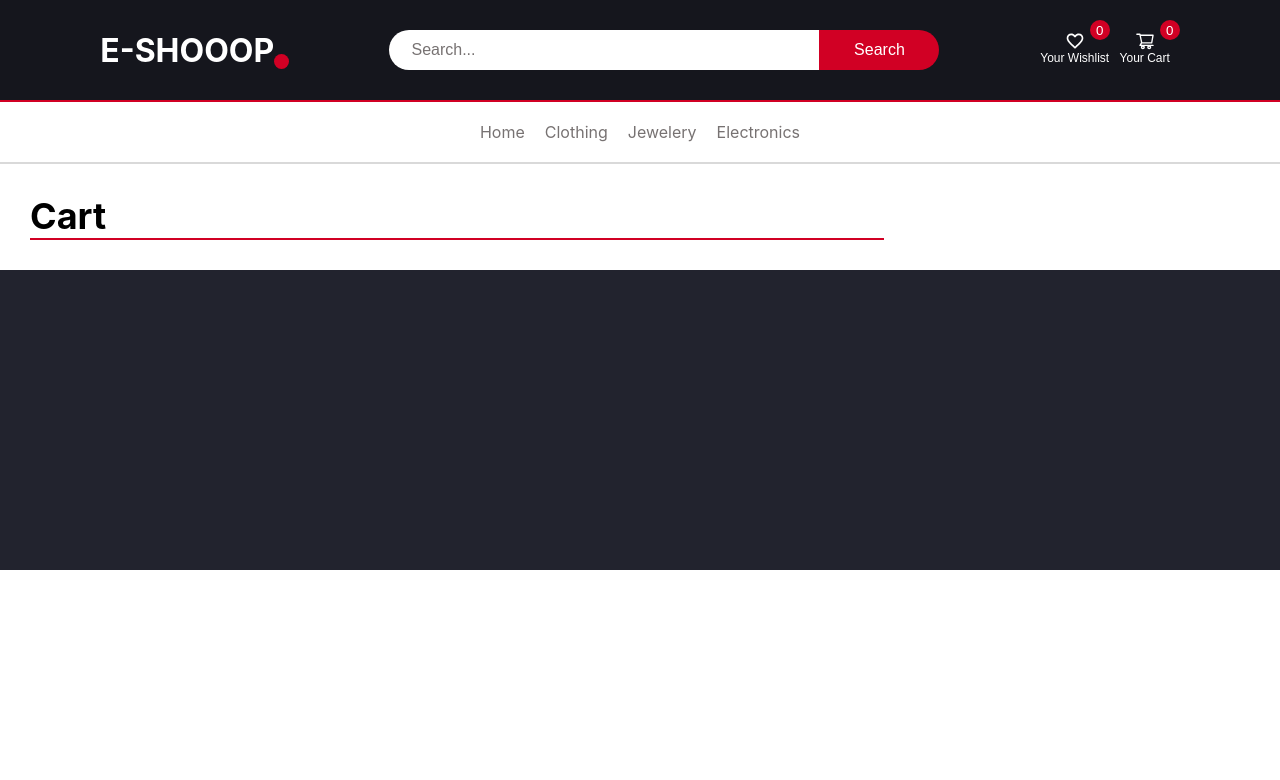
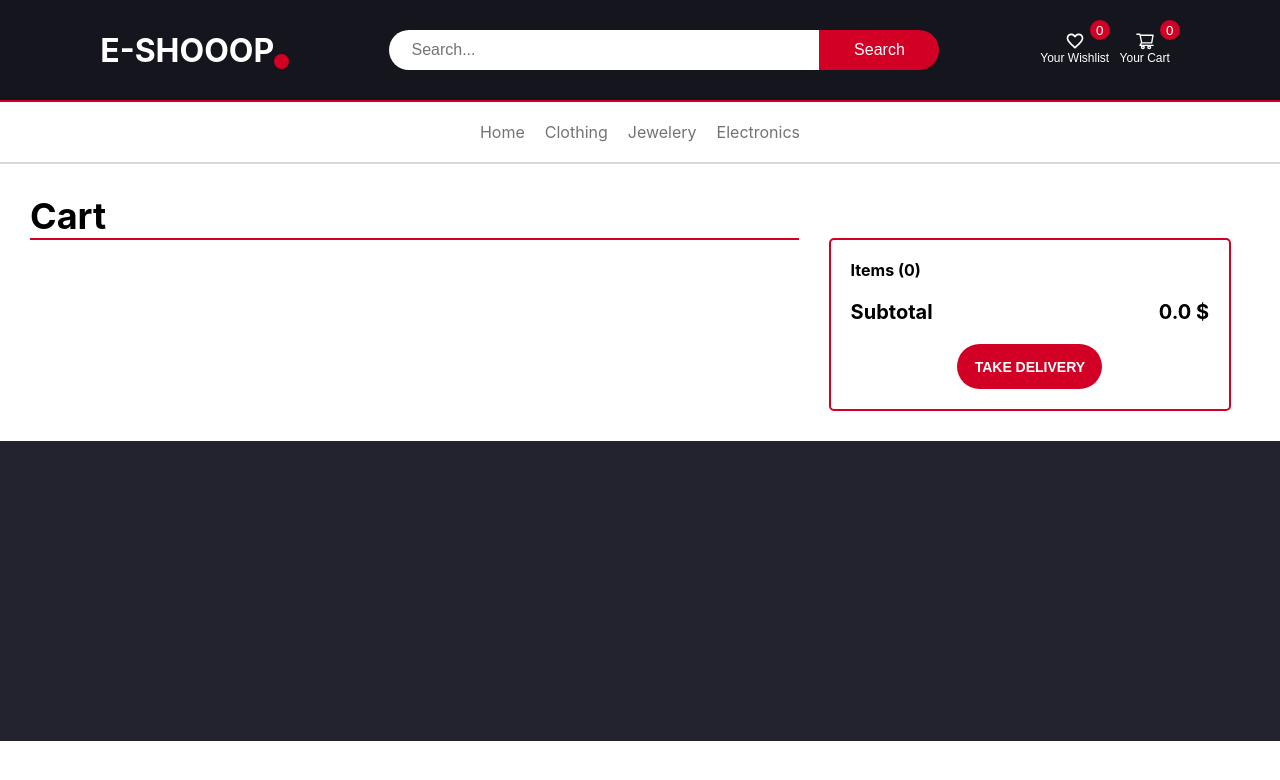
Before and after one commit to Kekmus/eshoop-next, a Next.js app: page /cart in a window 1280 px wide. Shown: the top 780 px of the page. Built offline with nearby package versions, Linux system fonts and the light colour scheme.

Commit message:
Feat: add cartsummary section

```diff
--- a/components/Cart/Cart.js
+++ b/components/Cart/Cart.js
@@ -1,5 +1,6 @@
 import style from "./Cart.module.css";
 import CartProductCard from "../CartProductCard/CartProductCard";
+import TotalCartAmount from "../TotalCartAmount/TotalCartAmount"
 import { useSelector } from "react-redux";
 import { useMemo } from "react";
 
@@ -7,13 +8,24 @@ const Cart = () => {
   const products = useSelector((state) => state.products.products);
   const cart = useSelector((state) => state.products.cart);
 
-  console.log(cart);
-
   const cartProducts = useMemo(() => {
     return [...products].filter((a) => {
       return cart[a.id];
     });
   }, [cart, products]);
+
+  const totalAmount = useMemo(() => {
+    return [...cartProducts].reduce((a, b) => {
+        return a + b.price * cart[b.id]
+      }, 0)
+  }, [cartProducts, cart]);
+
+  const totalCount = useMemo(() => {
+    return [...cartProducts].reduce((a, b) => {
+        return a + cart[b.id]
+      }, 0)
+  }, [cartProducts, cart]);
+
 
   return (
     <div className={style.cart__wrapper}>
@@ -29,13 +41,18 @@ const Cart = () => {
                 price={product.price}
                 key={product.id}
                 image={product.image}
-                rating={product.rating.rate}
                 id={product.id}
+                count={cart[product.id]}
               />
             ))}
           </div>
         </div>
-        <div className={style.cart__total__section}></div>
+        <div className={style.cart__total__section}>
+          <TotalCartAmount
+            totalAmount={totalAmount.toFixed(1)}
+            totalCount={totalCount}
+          />
+        </div>
       </div>
     </div>
   );
--- a/components/Cart/Cart.module.css
+++ b/components/Cart/Cart.module.css
@@ -9,8 +9,9 @@
 
 .cart__content {
   display: grid;
-  grid-template-columns: 70% 30%;
+  grid-template-columns: 63% 33%;
   grid-template-rows: 1fr;
+  column-gap: 30px;
 }
 
 .cart__cards__wrapper {
--- a/components/CartProductCard/CartProductCard.js
+++ b/components/CartProductCard/CartProductCard.js
@@ -2,13 +2,22 @@ import style from "./CartProductCard.module.css";
 import Image from "next/image";
 import { IconContext } from "react-icons";
 import { MdFavoriteBorder } from "react-icons/md";
-import { FaEye } from "react-icons/fa";
+import { GrClose } from "react-icons/gr";
 import Counter from "../Counter/Counter"
+import { useDispatch } from "react-redux";
+import { addToFavorites, reduceCountProductInCart, addToCart, delFromCart } from "../../features/productsSlice";
 
-const CartProductCard = ({ category, name, price, image, rating, id }) => {
+const CartProductCard = ({ category, name, price, image, id, count }) => {
+  const dispatch = useDispatch()
+
   const eyeIcon = (
     <IconContext.Provider value={{ color: "#15161D", size: "30px" }}>
-      <FaEye className={style.icon} />
+      <GrClose
+        className={style.icon}
+        onClick={(e) => {
+          dispatch(delFromCart(id));
+        }}
+      />
     </IconContext.Provider>
   );
 
@@ -48,7 +57,15 @@ const CartProductCard = ({ category, name, price, image, rating, id }) => {
         </div>
         <div className={style.productCard__price__section}>
           <h4 className={style.product__price}>${price}</h4>
-          <Counter value={1}/>
+          <Counter
+            value={count}
+            handleMinus={(e) => {
+              dispatch(reduceCountProductInCart(id));
+            }}
+            handlePlus={(e) => {
+              dispatch(addToCart(id));
+            }}
+          />
         </div>
       </div>
     </div>
--- a/components/Counter/Counter.js
+++ b/components/Counter/Counter.js
@@ -1,11 +1,11 @@
 import style from "./Counter.module.css";
 
-const Counter = ({value}) => {
+const Counter = ({value, handleMinus, handlePlus}) => {
   return (
     <div className={style.counter__wrapper}>
-      <div className={style.counter__minus}>-</div>
+      <div className={style.counter__minus} onClick={handleMinus}>-</div>
       <div className={style.counter__value}>{value}</div>
-      <div className={style.counter__plus}>+</div>
+      <div className={style.counter__plus} onClick={handlePlus}>+</div>
     </div>
   )
 }
--- /dev/null
+++ b/components/TotalCartAmount/TotalCartAmount.js
@@ -0,0 +1,24 @@
+import style from "./TotalCartAmount.module.css";
+import MyButton from "../MyButton/MyButton";
+
+const TotalCartAmount = ({ totalAmount, totalCount }) => {
+  return (
+    <div className={style.totalCartAmount__wrapper}>
+      <p className={style.countProducts__section}>Items ({totalCount})</p>
+      <div className={style.totalAmount_section}>
+        <p className={style.totalAmount_section__text}> Subtotal </p>
+        <p  className={style.totalAmount_section__price}> {totalAmount} $</p>
+      </div>
+      <div className={style.totalAmount__button}>
+        <MyButton
+          text="take delivery"
+          handleClick={(e) => {
+            console.log(12345678);
+          }}
+        />
+      </div>
+    </div>
+  );
+};
+
+export default TotalCartAmount;
--- /dev/null
+++ b/components/TotalCartAmount/TotalCartAmount.module.css
@@ -0,0 +1,40 @@
+.totalCartAmount__wrapper {
+  width: 100%;
+  display: flex;
+  flex-wrap: nowrap;
+  flex-direction: column;
+  align-content: center;
+  align-items: flex-start;
+  justify-content: flex-start;
+  gap: 20px;
+  padding: 20px;
+  border: 2px solid var(--accent-color);
+  border-radius: 5px;
+}
+
+.countProducts__section {
+  font-weight: bold;
+  font-size: 16px;
+}
+
+.totalAmount_section {
+  width: 100%;
+  font-weight: bold;
+  font-size: 20px;
+  display: flex;
+  justify-content: space-between;
+  align-items: center;
+  align-content: center;
+  flex-wrap: nowrap;
+  flex-direction: row;
+}
+
+.totalAmount__button {
+  width: 100%;
+  display: flex;
+  align-items: center;
+  justify-content: space-around;
+  align-content: center;
+  flex-wrap: nowrap;
+  flex-direction: row;
+}
--- a/features/productsSlice.js
+++ b/features/productsSlice.js
@@ -34,6 +34,19 @@ const productsSlice = createSlice({
         state.cart[action.payload] = state.cart[action.payload] + 1;
       }
     },
+    delFromCart: (state, action) => {
+      if (typeof  state.cart[action.payload] !== "undefined" ) {
+        state.cart[action.payload] = undefined
+      }
+    },
+    reduceCountProductInCart: (state, action) => {
+      if (typeof  state.cart[action.payload] !== "undefined" ) {
+        state.cart[action.payload] = state.cart[action.payload] - 1;
+        if (state.cart[action.payload] === 0) {
+          state.cart[action.payload] = undefined
+        }
+      }
+    },
     setProducts: (state, action) => {
       state.products = action.payload;
     },
@@ -56,6 +69,6 @@ const productsSlice = createSlice({
   },
 });
 
-export const { addToFavorites, addToCart, setProducts, setSearchQuery } =
+export const { delFromCart, addToFavorites, addToCart, setProducts, setSearchQuery, reduceCountProductInCart } =
   productsSlice.actions;
 export default productsSlice.reducer;
```
